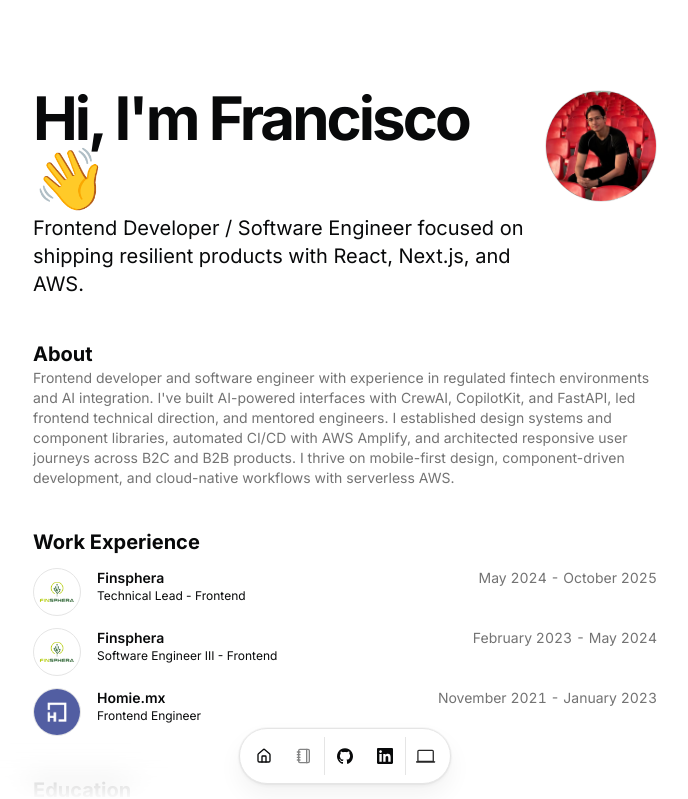
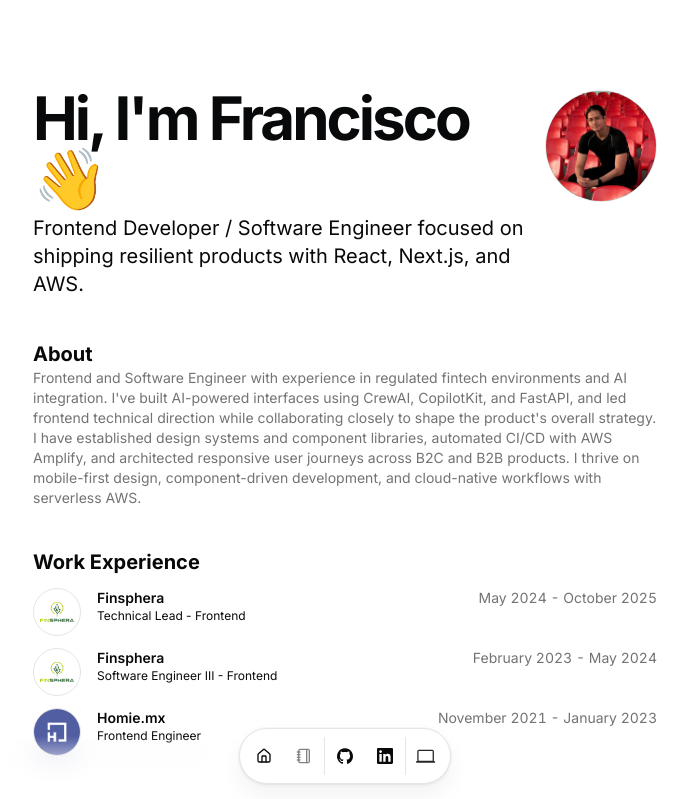
Before and after one commit to fcxmarquez/portfolio-2025, a Next.js app: page / in a window 1280 px wide. Shown: the top 799 px of the page, without its empty margins (295-983 px from the left). Built offline with nearby package versions, Linux system fonts and the light colour scheme.

Commit message:
refactor: small tweaks on page copywriting

```diff
--- a/src/data/resume.tsx
+++ b/src/data/resume.tsx
@@ -18,7 +18,7 @@ export const DATA = {
   description:
     "Frontend Developer / Software Engineer focused on shipping resilient products with React, Next.js, and AWS.",
   summary:
-    "Frontend developer and software engineer with experience in regulated fintech environments and AI integration. I've built AI-powered interfaces with CrewAI, CopilotKit, and FastAPI, led frontend technical direction, and mentored engineers. I established design systems and component libraries, automated CI/CD with AWS Amplify, and architected responsive user journeys across B2C and B2B products. I thrive on mobile-first design, component-driven development, and cloud-native workflows with serverless AWS.",
+    "Frontend and Software Engineer with experience in regulated fintech environments and AI integration. I've built AI-powered interfaces using CrewAI, CopilotKit, and FastAPI, and led frontend technical direction while collaborating closely to shape the product's overall strategy. I have established design systems and component libraries, automated CI/CD with AWS Amplify, and architected responsive user journeys across B2C and B2B products. I thrive on mobile-first design, component-driven development, and cloud-native workflows with serverless AWS.",
   avatarUrl: "/me.jpg",
   skills: [
     "React",
```
